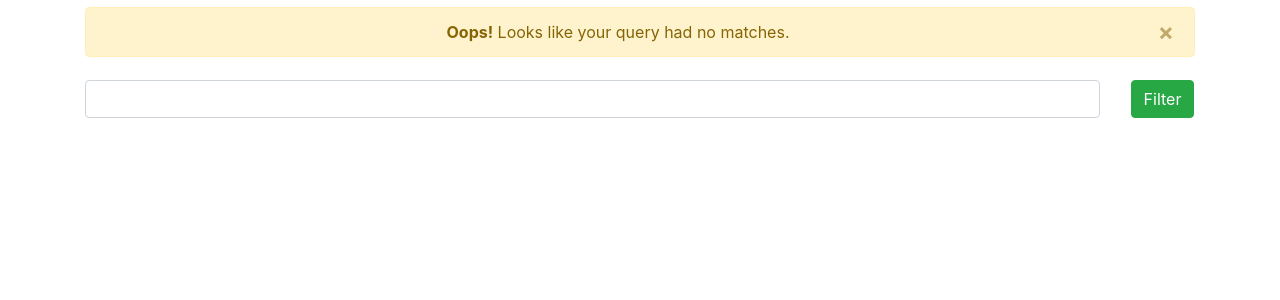
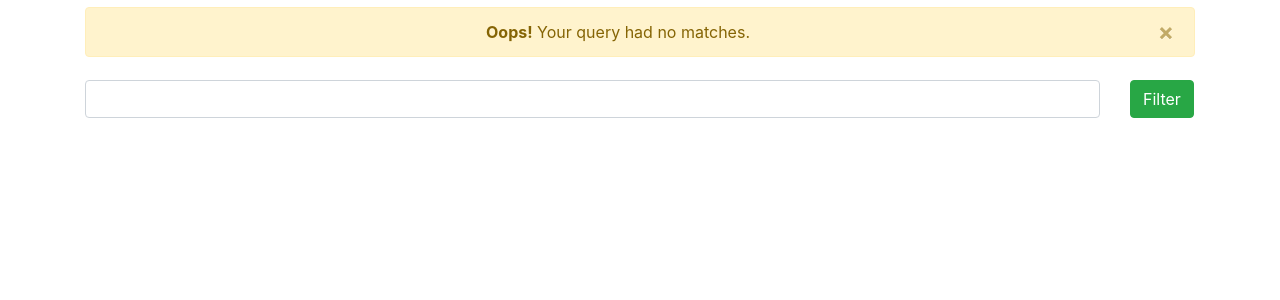
Before and after one commit to xtorrentgorjon/kubekat, a Flask app: template app/templates/bootstrap.html in a window 1280 px wide. Shown: the part 63-363 px from the top of the page. Run offline with Flask 2, Linux system fonts and the light colour scheme; the template is opened without the code that fills it: values that come from a table or form of the project are taken from there, others are empty; some libraries are stand-ins or nearby versions.

Commit message:
CSS small fix.

```diff
--- a/app/templates/bootstrap.html
+++ b/app/templates/bootstrap.html
@@ -44,7 +44,7 @@
         {% if correct_resources|length == 0 %}
         <div class="alert alert-warning alert-dismissible">
           <a href="#" class="close" data-dismiss="alert" aria-label="close">&times;</a>
-          <strong>Oops!</strong> Looks like your query had no matches.
+          <strong>Oops!</strong> Your query had no matches.
         </div>
         {% endif %}
       </div>
@@ -53,8 +53,6 @@
 
   <div class="container"> <!-- Filter should go here -->
     <div class="row">
-      <div class="col-lg-12 text-center">
-        <div class="row">
 
           <form action="{{url}}/bootstrap" method="post" role="form">
             {{ form.csrf }}{{ form.hidden_tag() }}
@@ -68,9 +66,6 @@
             </div>
 
           </form>
-
-        </div>
-      </div>
     </div>
   </div>
 
```
